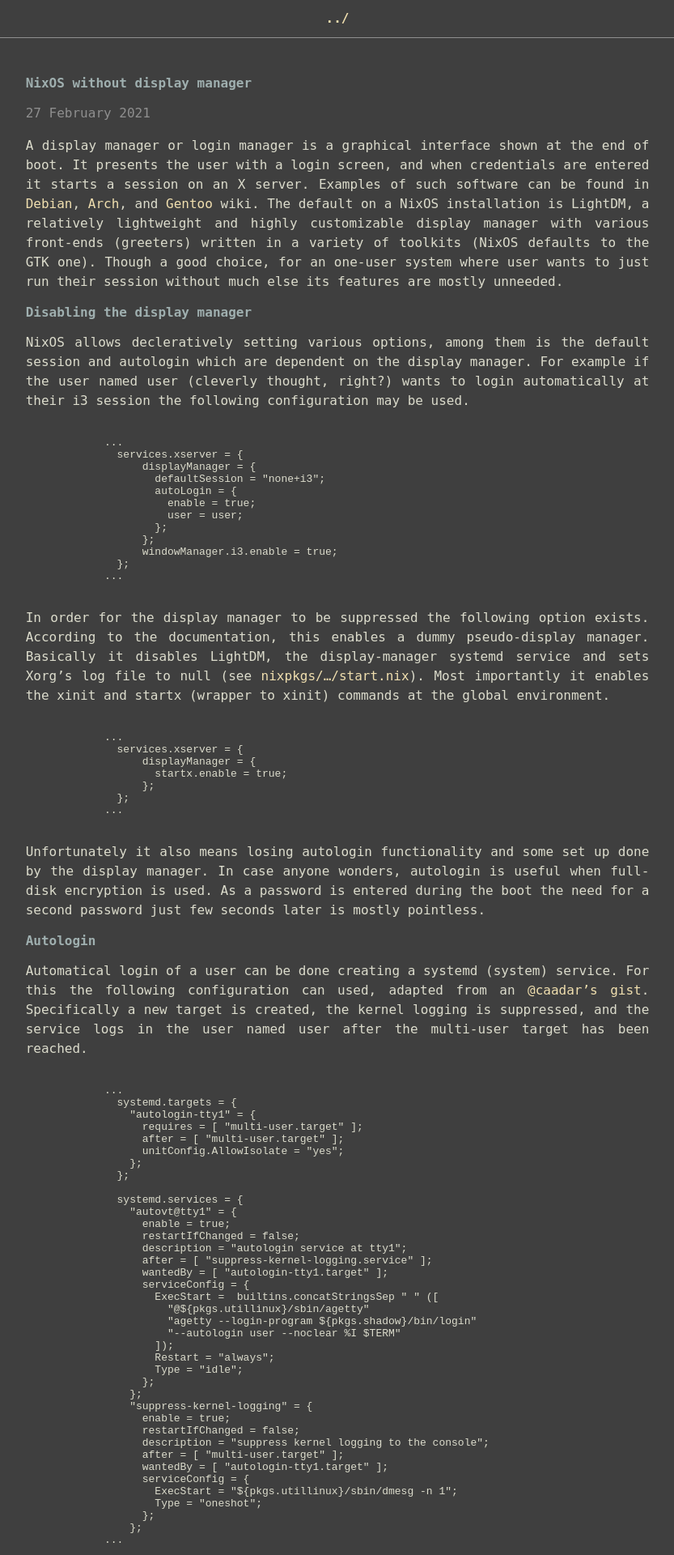
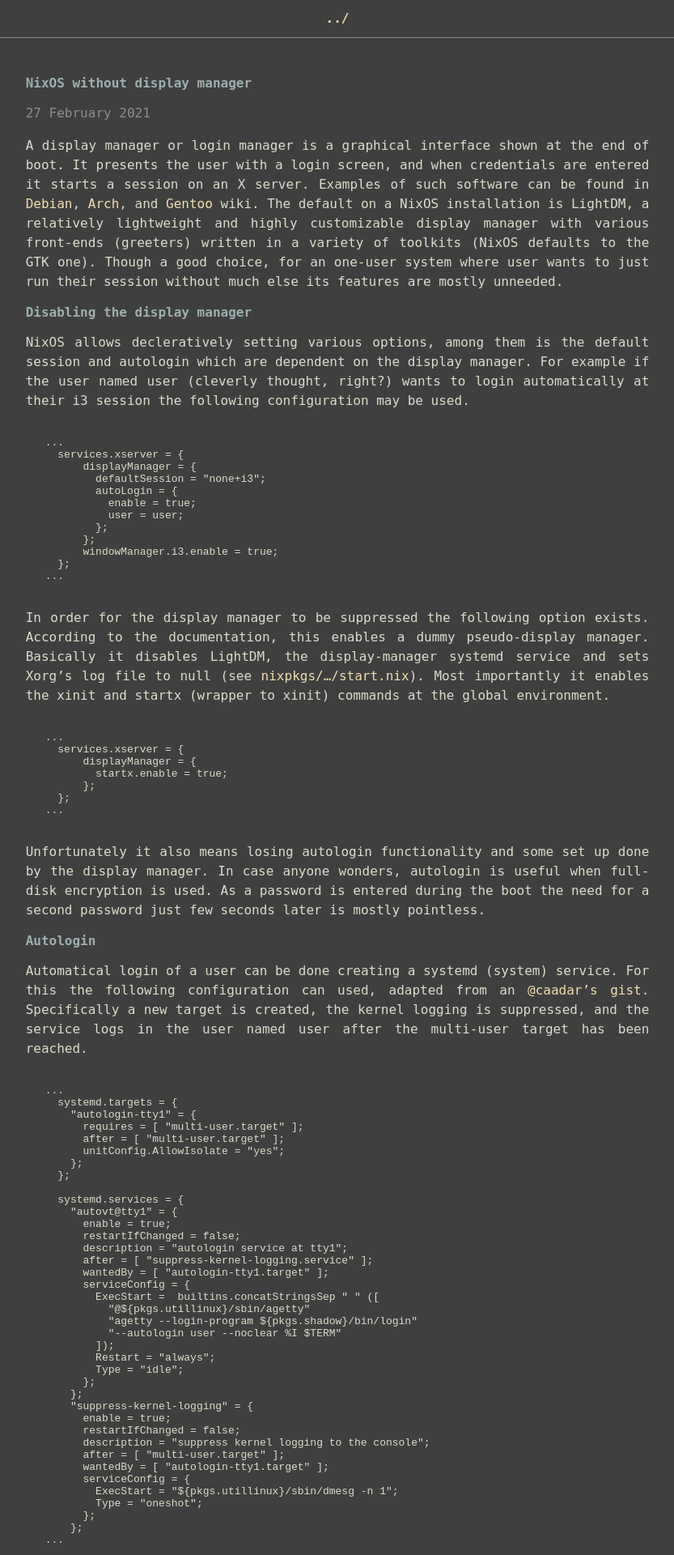
Before and after one commit to konfou/konfou.github.io, a Jekyll site: the page built from _posts/2021-02-27-nixos-without-display-manager.md, in a window 1280 px wide. Shown: the top 1920 px of the page at 81% size, without its empty margins (223-1056 px from the left). Built offline with Jekyll 4.4.1, drawn with Linux system fonts in a browser that asks for light colours; some of the changed text lies outside the part shown.

````diff
--- a/_posts/2021-02-27-nixos-without-display-manager.md
+++ b/_posts/2021-02-27-nixos-without-display-manager.md
@@ -3,22 +3,23 @@ layout: post
 title: NixOS without display manager
 ---
 A display manager or login manager is a graphical interface shown at the
-end of boot.  It presents the user with a login screen, and when
+end  of boot.   It  presents the  user  with a  login  screen, and  when
 credentials are entered it starts a session on an X server.  Examples of
-such software can be found in [Debian], [Arch], and [Gentoo] wiki.  The
+such software can be found in  [Debian], [Arch], and [Gentoo] wiki.  The
 default on a NixOS installation is LightDM, a relatively lightweight and
-highly customizable display manager with various front-ends (greeters)
-written in a variety of toolkits (NixOS defaults to the GTK one).
-Though a good choice, for an one-user system where user wants to just
+highly customizable  display manager with various  front-ends (greeters)
+written  in a  variety  of toolkits  (NixOS defaults  to  the GTK  one).
+Though a  good choice, for an  one-user system where user  wants to just
 run their session without much else its features are mostly unneeded.
 
 ## Disabling the display manager
 
-NixOS allows decleratively setting various options, among them is the
-default session and autologin which are dependent on the display
-manager.  For example if the user named user (cleverly thought, right?)
-wants to login automatically at their i3 session the following
+NixOS allows  decleratively setting various  options, among them  is the
+default  session  and  autologin  which are  dependent  on  the  display
+manager.  For example if the  user named user (cleverly thought, right?)
+wants  to  login  automatically  at   their  i3  session  the  following
 configuration may be used.
+
 ```
 ...
   services.xserver = {
@@ -33,12 +34,14 @@ configuration may be used.
   };
 ...
 ```
-In order for the display manager to be suppressed the following option
-exists. According to the documentation, this enables a dummy
-pseudo-display manager.  Basically it disables LightDM, the
-display-manager systemd service and sets Xorg's log file to null (see
+
+In order for  the display manager to be suppressed  the following option
+exists.   According  to   the  documentation,   this  enables   a  dummy
+pseudo-display   manager.    Basically    it   disables   LightDM,   the
+display-manager systemd  service and sets  Xorg's log file to  null (see
 [nixpkgs/.../start.nix][nixpkgs]). Most importantly it enables the xinit
 and startx (wrapper to xinit) commands at the global environment.
+
 ```
 ...
   services.xserver = {
@@ -48,19 +51,21 @@ and startx (wrapper to xinit) commands at the global environment.
   };
 ...
 ```
-Unfortunately it also means losing autologin functionality and some set
-up done by the display manager. In case anyone wonders, autologin is
-useful when full-disk encryption is used. As a password is entered
+
+Unfortunately it also means losing  autologin functionality and some set
+up done  by the display  manager. In  case anyone wonders,  autologin is
+useful  when full-disk  encryption is  used.  As a  password is  entered
 during the boot the need for a second password just few seconds later is
 mostly pointless.
 
 ## Autologin
 
-Automatical login of a user can be done creating a systemd (system)
-service. For this the following configuration can used, adapted from an
-[@caadar's gist][caadar]. Specifically a new target is created, the
-kernel logging is suppressed, and the service logs in the user named
+Automatical login  of a  user can  be done  creating a  systemd (system)
+service. For this the following  configuration can used, adapted from an
+[@caadar's  gist][caadar]. Specifically  a  new target  is created,  the
+kernel logging  is suppressed, and  the service  logs in the  user named
 user after the multi-user target has been reached.
+
 ```
 ...
   systemd.targets = {
@@ -101,25 +106,27 @@ user after the multi-user target has been reached.
     };
 ...
 ```
-The restartIfChange is set to false so, if a nixos-rebuild takes place
-and the service has changed, the session won't absurdly restart.
+
+The `restartIfChange` is  set to `false` so, if  a `nixos-rebuild` takes
+place and the  service has changed, the session  won't absurdly restart.
 Nevertheless it will restart if user decides to exit the sesssion.
 
 ## Autostarting X
 
-There're two ways to autostart X on console login. Either using the
+There're two  ways to  autostart X  on console  login. Either  using the
 profile, or as a systemd user service. Theoretically the optimal will be
-the later since the profile is for shell configuration and environment
-set up rather running services. This is for the service manager to do
-(systemd in NixOS case).  But it is also substantially more complicated
-(see [Pitt's slides][Pitt])
-and moreover requires running a Xorg server as root (though the session
-will be run as user). In contrast the former way is mostly trivial and
-also runs Xorg as user.
+the later since  the profile is for shell  configuration and environment
+set up  rather running services. This  is for the service  manager to do
+(systemd in NixOS case).  But  it is also substantially more complicated
+(see [Pitt's slides][Pitt]) and moreover  requires running a Xorg server
+as root (though the session will be run as user). In contrast the former
+way is mostly trivial and also runs Xorg as user.
 
-First, we need to source the ~/.profile. This isn't done by default.
-Rather the following configuration has to be added. This makes an
-/etc/profile.local sourced by /etc/profile which sources ~/.profile.
+First, we need  to source the `~/.profile`. This isn't  done by default.
+Rather  the following  configuration has  to  be added.   This makes  an
+`/etc/profile.local`   sourced    by   `/etc/profile`    which   sources
+`~/.profile`.
+
 ```
 ...
   environment.etc = {
@@ -132,33 +139,40 @@ Rather the following configuration has to be added. This makes an
   };
 ...
 ```
-The startx will run the ~/.xinitrc file. Therefore to run i3 adding the
-following will be enough.
+
+The `startx` will run the `~/.xinitrc`  file. Therefore to run i3 adding
+the following will be enough.
+
 ```
 exec i3
 ```
-Then at the end of ~/.profile the following will run startx if no
+
+Then at  the end of `~/.profile`  the following will run  `startx` if no
 display has been set and only on logging at tty1. Therefore it won't run
 on other consoles or when the shell opens in a terminal.
+
 ```
 if [[ -z "$DISPLAY" ]] && [[ $TTY == "/dev/tty1" ]]; then
   exec startx
 fi
 ```
-Someone may argue that it could be added in /etc/profile.local directly.
-But in that case X will run before any user configuration takes place.
+
+Someone  may  argue  that  it could  be  added  in  `/etc/profile.local`
+directly.  But  in that case  X will  run before any  user configuration
+takes place.
 
 ## Set-up X
 
-A display manager also loads the ~/.pam\_environment. The variables used
-in it have to be moved to ~/.profile before starting up X. It should be
-noted that on NixOS there's no /etc/environment file, rather environment
-variables set in configuration.nix will be added in /etc/profile.  This
-is the place where most of set up takes place making a display manager
-even less necessary.
+A display  manager also  loads the `~/.pam\_environment`.  The variables
+used in  it have to  be moved to `~/.profile`  before starting up  X. It
+should be noted that on NixOS there's no `/etc/environment` file, rather
+environment  variables  set  in   configuration.nix  will  be  added  in
+`/etc/profile`.  This  is the  place where  most of  set up  takes place
+making a display manager even less necessary.
 
-Also the user's dbus daemon has to be set. This is done adding the
-following to ~/.xinitrc, taken from [nixos.wiki][].
+Also the  user's dbus  daemon has  to be  set. This  is done  adding the
+following to `~/.xinitrc`, taken from [nixos.wiki].
+
 ```
 if test -z "$DBUS_SESSION_BUS_ADDRESS"; then
   eval $(dbus-launch --exit-with-session --sh-syntax)
@@ -169,19 +183,22 @@ if command -v dbus-update-activation-environment >/dev/null 2>&1; then
   dbus-update-activation-environment DISPLAY XAUTHORITY
 fi
 ```
-The wiki also shows how to run X without installing it system-wide.
-This could be useful in a multi-user environment or/and if running Nix
-on another system (non-NixOS). For both cases some modifications are
+
+The wiki  also shows  how to  run X  without installing  it system-wide.
+This could be  useful in a multi-user environment or/and  if running Nix
+on another  system (non-NixOS).  For  both cases some  modifications are
 required.
 
-Two more essential operations are (i) loading ~/.Xresources, and (ii)
+Two more essential operations are  (i) loading `~/.Xresources`, and (ii)
 starting the graphical-session target in systemd.
+
 ```
 [[ -f ~/.Xresources ]] && xrdb -merge ~/.Xresources
 systemctl --user start graphical-session.target
 ```
-The graphical-session target was made for services that require a
-graphical session to be running.  As many services are starting at that
+
+The  graphical-session  target was  made  for  services that  require  a
+graphical session to be running.  As  many services are starting at that
 run level, without the previous some of them will never run.
 
 [Debian]: https://wiki.debian.org/DisplayManager
--- a/_sass/site.scss
+++ b/_sass/site.scss
@@ -109,12 +109,6 @@ footer {
   }
 }
 
-code {
-  @include container;
-  display: flex;
-  padding-left: 4rem;
-}
-
 time {
   @extend .muted;
 }
@@ -150,6 +144,8 @@ kbd {
 
 .highlight pre {
   @include container;
+  display: flex;
+  padding-left: 4rem;
 }
 
 blockquote {
````
Also changed, not shown: _posts/2016-04-20-hello-world.md (+9 -6 lines), _posts/2021-02-27-i3-quake-terminal.md (+38 -29 lines).
